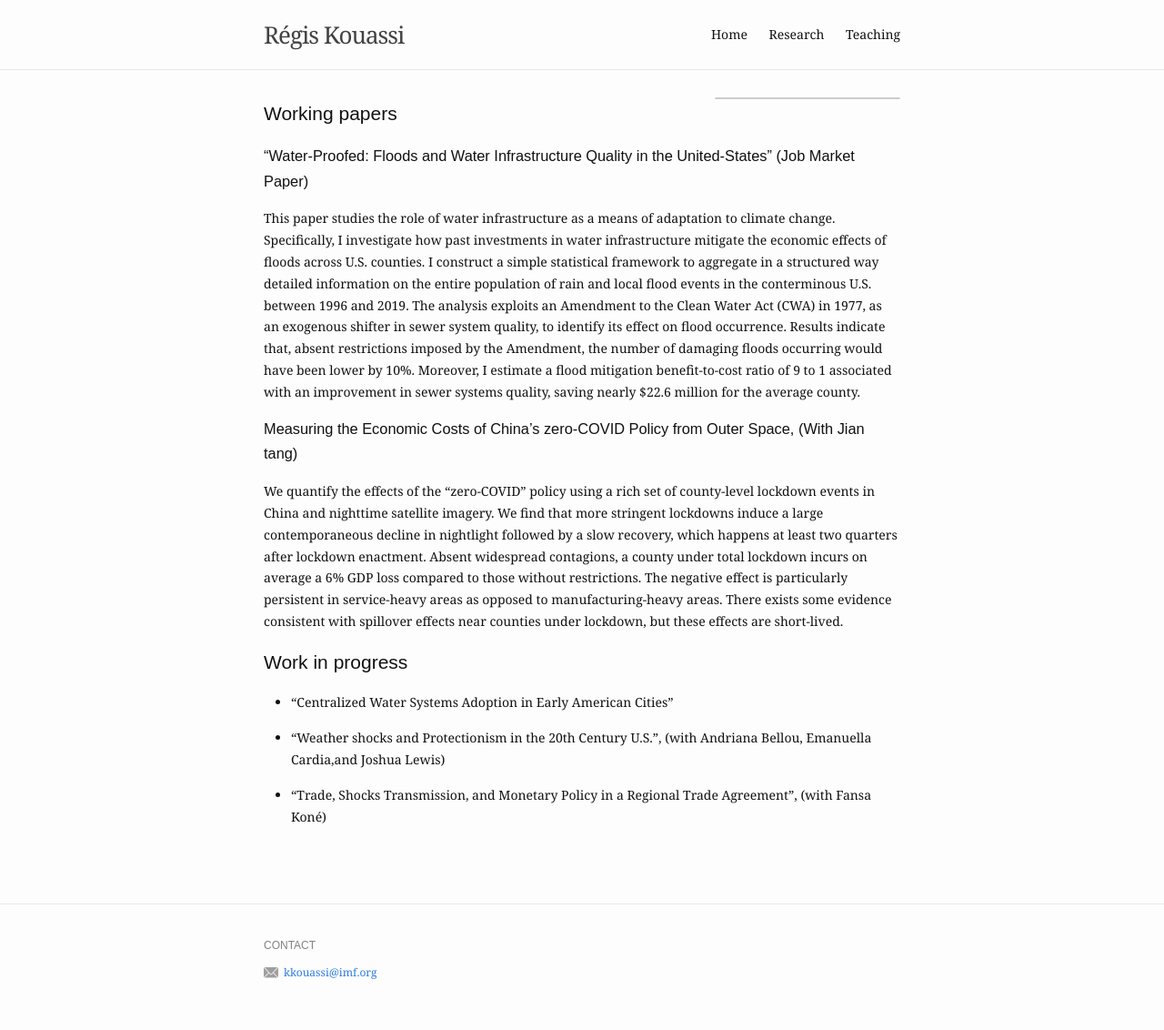
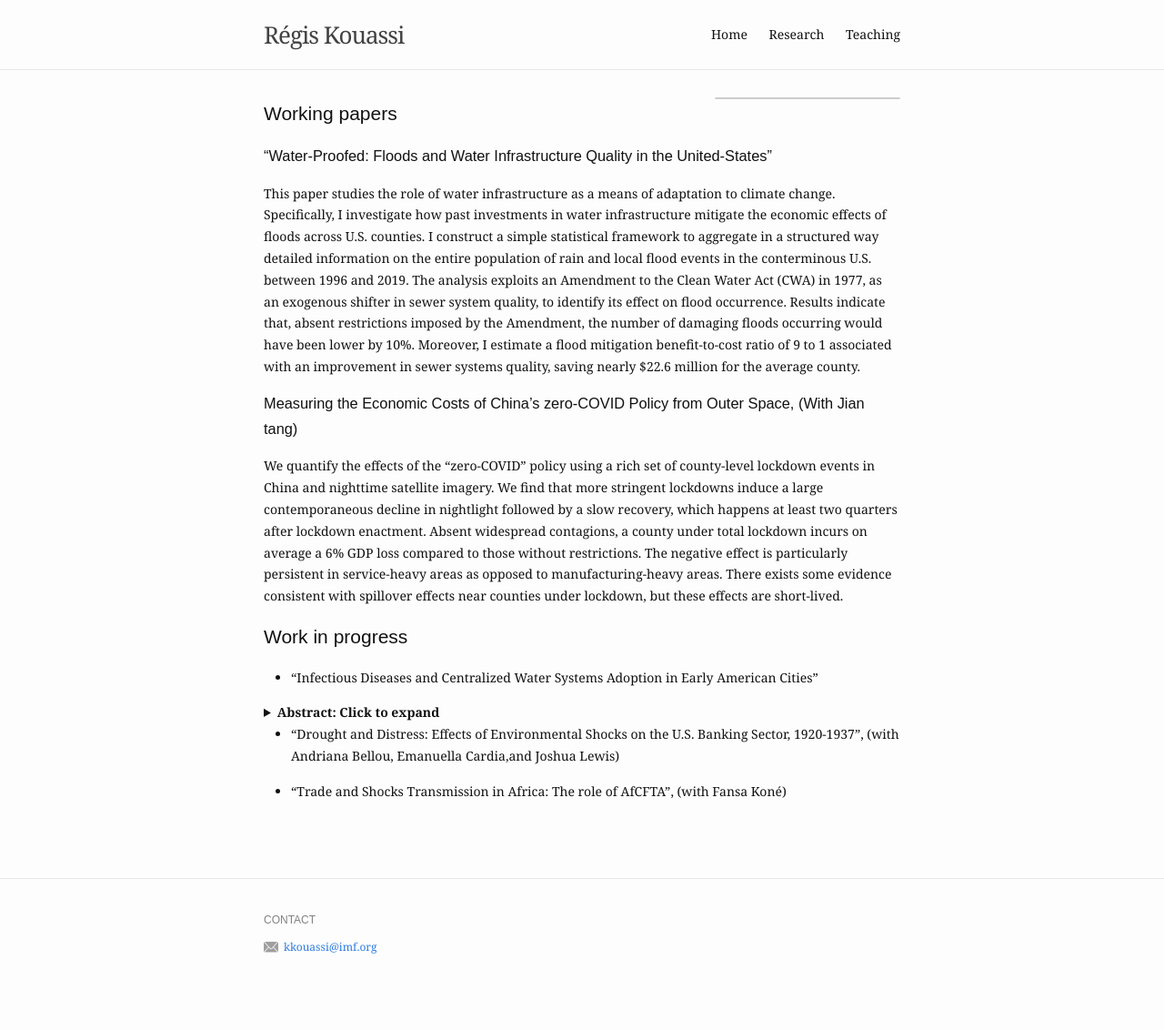
Before and after one commit to RegisKouassi/RegisKouassi.github.io, a Jekyll site: the page built from research.md, in a window 1280 px wide. Shown: the whole page at 91% size. Built offline with Jekyll 4.4.1, drawn with Linux system fonts in a browser that asks for light colours; after the commit the page ends 1104 px from its top, so only the background shows below that.

Commit message:
Update research.md: adding drop-down abstract

```diff
--- a/research.md
+++ b/research.md
@@ -4,7 +4,7 @@ title: Research
 slug: /research
 ---
 ## Working papers
-###   “Water-Proofed: Floods and Water Infrastructure Quality in the United-States” (Job Market Paper)
+###   “Water-Proofed: Floods and Water Infrastructure Quality in the United-States”
 <p>This paper studies the role of water infrastructure as a means of adaptation to climate change.
 Specifically, I investigate how past investments in water infrastructure mitigate the economic effects of floods across U.S. counties.
 I construct a simple statistical framework to aggregate in a structured way detailed information on the entire population
@@ -25,10 +25,13 @@ incurs on average a 6% GDP loss compared to those without restrictions. The nega
 </p>
 
 ## Work in progress
-* “Centralized Water Systems Adoption in Early American Cities”
+* “Infectious Diseases and Centralized Water Systems Adoption in Early American Cities”
+<details>
+  <summary><strong>Abstract: Click to expand</strong></summary>
+Excess mortality in urban areas was largely reduced at the beginning of the twentieth century partly due to the supply of abundant and clean water through centralized water systems. This paper studies the role of local outbreaks of infectious diseases during the nineteenth century in the adoption of centralized water systems in early American cities. Using a large corpus of archival newspaper data from 1800 to 1896, I construct a novel measure of city-level outbreaks of yellow fever, cholera, and typhoid fever. Results indicate that (1) infectious disease local outbreaks led to an increase in the number of waterworks constructed by cities and were pivotal in the decision to construct around 12% of waterworks in operation by 1897; (2) Cities’ response to typhoid outbreaks was twice as large as that following yellow fever or cholera outbreaks. (3) Private companies constructed more new waterworks after local outbreaks while local governments operated more improvements and extensions of existing public waterworks as well as takeovers of private water companies. Finally, I discuss the potential role of various socio-demographic factors.
+</details>
+* “Drought and Distress: Effects of Environmental Shocks on the U.S. Banking Sector, 1920-1937”, (with Andriana Bellou, Emanuella Cardia,and Joshua Lewis)
 
-* “Weather shocks and Protectionism in the 20th Century U.S.”, (with Andriana Bellou, Emanuella Cardia,and Joshua Lewis)
-
-* “Trade, Shocks Transmission, and Monetary Policy in a Regional Trade Agreement”, (with Fansa Koné)
+* “Trade and Shocks Transmission in Africa: The role of AfCFTA”, (with Fansa Koné)
 
 <br />
```
